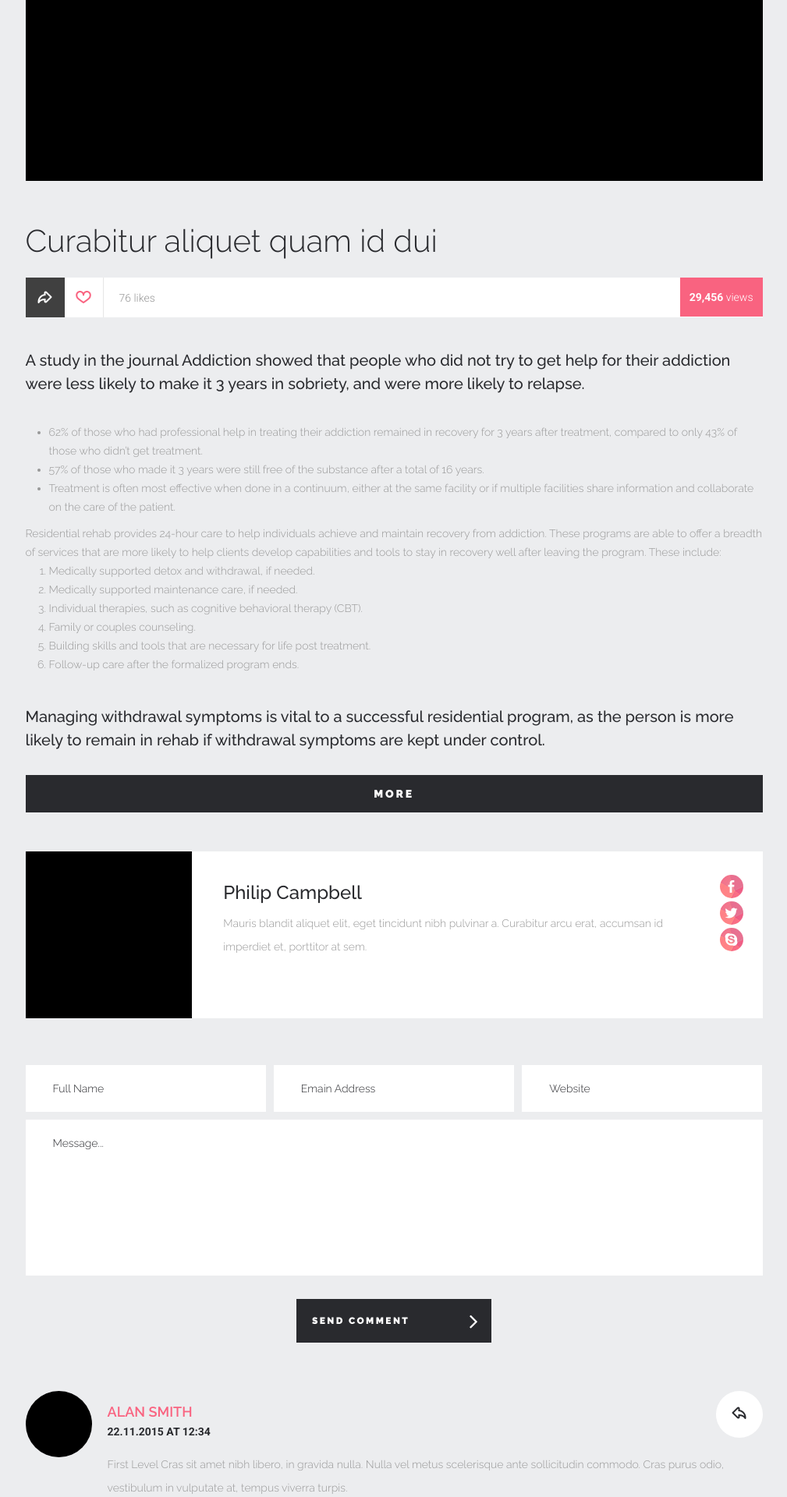
After one commit to aj02/elitecarefoundation, a PHP site: page /residential_rehabilitation.php in a window 1280 px wide. The commit adds this page. Shown: the part 720-2640 px from the top of the page at 78% size, without its empty margins (135-1144 px from the left). Run offline with PHP 8.4, Linux system fonts and the light colour scheme; some web fonts are replaced.

Commit message:
Added residential rehab page

```diff
--- a/includes/menu.php
+++ b/includes/menu.php
@@ -25,7 +25,7 @@ Contact Us
                             <a href="services.php">Services</a>
                             <ul>
                                 <li>
-                                    <a href="residential_rehabiltiation.php">Residential Rehabiltiation</a>
+                                    <a href="residential_rehabilitation.php">Residential Rehabilitation</a>
                                 </li>
                                 <li>
                                     <a href="detox.php">Detox</a>
--- /dev/null
+++ b/residential_rehabilitation.php
@@ -0,0 +1,414 @@
+<!DOCTYPE html>
+<!--[if lt IE 7]>      <html class="no-js lt-ie9 lt-ie8 lt-ie7"> <![endif]-->
+<!--[if IE 7]>         <html class="no-js lt-ie9 lt-ie8"> <![endif]-->
+<!--[if IE 8]>         <html class="no-js lt-ie9"> <![endif]-->
+<!--[if gt IE 8]--> <html class="no-js"> <!--<![endif]-->
+<?php
+include("includes/head.php");
+?>
+<body>
+
+    <div class="preloader">
+        <div class="preloader_image"></div>
+    </div>
+
+    <!--[if lt IE 9]>
+        <div class="bg-danger text-center">You are using an <strong>outdated</strong> browser. Please <a href="http://browsehappy.com/" class="highlight">upgrade your browser</a> to improve your experience.</div>
+    <![endif]-->
+
+<!-- search modal -->
+<div class="modal" tabindex="-1" role="dialog" aria-labelledby="search_modal" id="search_modal">
+    <div class="widget widget_search">
+        <form method="get" class="searchform form-inline" action="/">
+            <div class="form-group">
+                <input type="text" value="" name="search" class="form-control" placeholder="Search keyword" id="modal-search-input">
+            </div>
+            <button type="submit" class="theme_button">Search</button>
+        </form>
+    </div>
+</div>
+
+<!-- wrappers for visual page editor and boxed version of template -->
+<div id="canvas">
+<div id="box_wrapper">
+
+<!-- template sections -->
+
+<?php
+include("includes/header.php");
+?>
+
+<section class="page_breadcrumbs section_padding_bottom_30">
+    <div class="container">
+        <div class="row">
+            <div class="col-sm-12 text-center">
+                <h1 class="text-uppercase">Residential Rehabilitation</h1>
+                <ol class="breadcrumb">
+                    <li>
+                        <a href="/">
+                            In Titwala
+                        </a>
+                    </li>
+
+                </ol>
+            </div>
+        </div>
+    </div>
+</section>
+
+<section class="section_padding_v75 full-post ls ms">
+    <div class="container">
+    	<div class="row">
+    		<div class="col-sm-10 col-sm-push-1">
+
+                                <article class="single-item big-item">
+                    <div class="item-media">
+
+                        <img src="images/image-post.jpg" alt="">
+                        <div class="media-links">
+                            <a href="blog_post.html" class="abs-link"></a>
+                        </div>
+                    </div>
+                    <div class="single-item-body padding-b0">
+                        <header class="entry-header">
+                            <h2>
+                                <a href="#">Curabitur aliquet quam id dui</a>
+                            </h2>
+                            <div class="post-adds with_background">
+                                <a href="#" class="lightlink">
+                                    <i class="rt-icon2-arrow-forward-outline"></i>
+                                </a>
+                                <a href="#" class="invertlink with_border">
+                                    <i class="rt-icon2-heart-outline"></i>
+                                </a>
+                                <span class="item-likes">
+                                    76 likes
+                                </span>
+                                <span class="views-count pull-right">
+                                    <strong>29,456</strong> views
+                                </span>
+                            </div>
+                        </header>
+                        <p class="important margin-b25 margin-t40 grey">
+                            A study in the journal Addiction showed that people who did not try to get help for their addiction were less likely to make it 3 years in sobriety, and were more likely to relapse.
+                        </p>
+                        <p class="margin-b35">
+<ul>
+<li>
+62% of those who had professional help in treating their addiction remained in recovery for 3 years after treatment, compared to only 43% of those who didn’t get treatment.
+</li>
+<li>
+57% of those who made it 3 years were still free of the substance after a total of 16 years.
+</li>
+<li>
+Treatment is often most effective when done in a continuum, either at the same facility or if multiple facilities share information and collaborate on the care of the patient.
+</li>
+</ul>
+
+Residential rehab provides 24-hour care to help individuals achieve and maintain recovery from addiction. These programs are able to offer a breadth of services that are more likely to help clients develop capabilities and tools to stay in recovery well after leaving the program. These include:
+<ol>
+<li>
+Medically supported detox and withdrawal, if needed.
+</li>
+<li>
+Medically supported maintenance care, if needed.
+</li>
+<li>
+Individual therapies, such as cognitive behavioral therapy (CBT).
+</li>
+<li>
+Family or couples counseling.
+</li>
+<li>
+Building skills and tools that are necessary for life post treatment.
+</li>
+<li>
+Follow-up care after the formalized program ends.
+</li>
+</ol>
+<p class="important margin-b25 margin-t40 grey">
+Managing withdrawal symptoms is vital to a successful residential program, as the person is more likely to remain in rehab if withdrawal symptoms are kept under control.
+</p>
+
+
+                        </p>
+
+                        <!-- Blog More -->
+                        <div id="blog-more" class="blog-more collapse">
+
+                            <p>
+                            When treatment is customized to meet the specific individual’s physical, psychological, and practical needs during and after treatment, it’s more likely to help those struggling with addiction.
+
+Our residential treatment facility offers evidence-based treatments and therapies offer patients a fighting chance at sobriety and recovery.
+
+                            </p>
+                            <ul class="list1">
+                                <li>Vivamus suscipit tortor eget felis</li>
+                                <li>Quisque velit nisi, pretium ut lacinia in</li>
+                                <li>Nonumy eirmod tempor</li>
+                            </ul>
+                            <p>
+                                <img src="images/full-post-img01.jpg" alt="" class="alignleft">
+                                Vestibulum ante ipsum primis in faucibus orci luctus et ultrices posuere cubilia Curae; Donec velit neque, auctor sit amet aliquam vel, ullamcorper sit amet ligula. Quisque velit nisi, pretium ut lacinia in, elementum id enim. Vivamus magna justo, lacinia eget consectetur sed, convallis at tellus. Vestibulum ac diam sit amet quam vehicula elementum sed sit amet dui. Sed porttitor lectus nibh. Donec rutrum congue leo eget malesuada. Quisque velit nisi, pretium ut lacinia in, elementum id enim. Vestibulum ac diam sit amet quam vehicula elementum sed sit amet dui. Cras ultricies ligula sed magna dictum porta. Nulla porttitor accumsan tincidunt. Nulla quis lorem ut libero malesuada feugiat. Vestibulum ac diam sit amet quam vehicula elementum sed sit amet dui. Praesent sapien massa, convallis a pellentesque nec, egestas non nisi. Vestibulum ante ipsum primis in faucibus orci luctus etsit dictum.
+                            </p>
+                            <p>
+                                At accusam aliquyam diam diam dolore dolores duo eirmod eos erat, et nonumy sed tempor et et invidunt justo labore Stet clita ea et gubergren, kasd magna no rebum. sanctus sea sed takimata ut vero voluptua. est Lorem ipsum dolor sit amet. Lorem ipsum dolor sit amet, consetetur sadipscing elitr, sed diam nonumy eirmod tempor invidunt ut labore et dolore magna aliquyam erat.
+                            </p>
+                            <p class="post-category"><a href="#" class="invertlink">Fitness</a></p>
+                        </div><!-- eof blog more -->
+
+                        <div class="darklinks text-center">
+                            <a class="blog-more-toggle collapsed" data-toggle="collapse" href="#blog-more" aria-expanded="false" aria-controls="blog-more">
+                                <span class="blog-more-hidden">More</span>
+                                <span class="blog-more-visible">Hide</span>
+                            </a>
+                        </div>
+                    </div>
+                </article>
+
+                                        <!-- Post autor -->
+
+                        <div class="author-meta with_background">
+                            <div class="row">
+                                <div class="col-md-3">
+                                    <div class="item-media">
+                                        <img src="images/team/team1.jpg" alt="">
+                                    </div>
+                                </div>
+                                <div class="col-md-9">
+                                    <div class="item-content">
+                                        <h4 class="entry-title">Philip Campbell</h4>
+                                        <p>Mauris blandit aliquet elit, eget tincidunt nibh pulvinar a. Curabitur arcu erat, accumsan id imperdiet et, porttitor at sem.</p>
+                                        <span class="author-social">
+                                            <a href="#" class="social-icon img-bg-icon rounded-icon soc-facebook"></a>
+                                            <a href="#" class="social-icon img-bg-icon rounded-icon soc-twitter"></a>
+                                            <a href="#" class="social-icon img-bg-icon rounded-icon soc-skype"></a>
+                                        </span>
+                                    </div>
+                                </div>
+                            </div>
+                        </div>
+
+                        <!-- Send comment form -->
+
+                        <div class="comment-respond" id="respond">
+                            <form class="comment-form" id="commentform" method="post" action="/">
+                                <div class="row">
+                                    <div class="col-md-4">
+                                        <p class="comment-form-author">
+                                            <label for="author" class="sr-only">Name <span class="required">*</span></label>
+                                            <!-- <i class="rt-icon2-user-outline"></i> -->
+                                            <input type="text" aria-required="true" size="30" value="" name="author" id="author" class="form-control" placeholder="Full Name">
+                                        </p>
+                                    </div>
+                                    <div class="col-md-4">
+                                        <p class="comment-form-email">
+                                            <label for="comment_email" class="sr-only">Email <span class="required">*</span></label>
+                                            <!-- <i class="rt-icon2-mail2"></i> -->
+                                            <input type="email" aria-required="true" size="30" value="" name="comment_email" id="comment_email" class="form-control" placeholder="Emain Address">
+                                        </p>
+                                    </div>
+                                    <div class="col-md-4">
+                                        <p class="comment-form-site">
+                                            <label for="website" class="sr-only">Website</label>
+                                            <!-- <i class="rt-icon2-user-outline"></i> -->
+                                            <input type="text" size="30" value="" name="website" id="website" class="form-control" placeholder="Website">
+                                        </p>
+                                    </div>
+                                    <div class="col-md-12">
+                                        <p class="comment-form-chat">
+                                            <label for="comment" class="sr-only">Comment</label>
+                                            <!-- <i class="rt-icon2-pencil3"></i> -->
+                                            <textarea aria-required="true" rows="8" cols="45" name="comment" id="comment" class="form-control" placeholder="Message..."></textarea>
+                                        </p>
+                                    </div>
+                                </div>
+                                <p class="form-submit text-center">
+                                    <button type="submit" id="submit" name="submit" class="theme_button">Send Comment</button>
+                                </p>
+                            </form>
+                        </div>
+
+                        <!-- Comments -->
+
+                        <div class="comments-area" id="comments">
+                            <ol class="comment-list">
+                                <li class="comment even thread-even depth-1 parent">
+                                    <article class="comment-body media">
+                                        <div class="media-left">
+                                            <img class="media-object" alt="" src="images/team/team3_small.jpg">
+                                        </div>
+                                        <div class="media-body">
+                                    <span class="reply">
+                                        <a href="#respond" class="with_background">
+                                            <i class="rt-icon2-arrow-back-outline"></i>
+                                        </a>
+                                    </span>
+                                            <div class="comment-meta">
+                                                <a class="author_url invertlink" rel="external nofollow" href="#">Alan Smith</a>
+                                        <span class="comment-date grey">
+                                            <time datetime="2016-08-01T15:05:23+00:00" class="entry-date">22.11.2015 at 12:34</time>
+                                        </span>
+                                            </div>
+                                            <p>First Level Cras sit amet nibh libero, in gravida nulla. Nulla vel metus scelerisque ante sollicitudin commodo. Cras purus odio, vestibulum in vulputate at, tempus viverra turpis.</p>
+                                        </div>
+                                    </article>
+                                    <!-- .comment-body -->
+
+                                    <ol class="children">
+                                        <li class="comment byuser odd alt depth-2 parent">
+                                            <article class="comment-body media">
+                                                <div class="media-left">
+                                                    <img class="media-object" alt="" src="images/team/team2_small.jpg">
+                                                </div>
+                                                <div class="media-body">
+                                            <span class="reply">
+                                                <a href="#respond" class="with_background">
+                                                    <i class="rt-icon2-arrow-back-outline"></i>
+                                                </a>
+                                            </span>
+                                                    <div class="comment-meta">
+                                                        <a class="author_url invertlink" rel="external nofollow" href="#">Alan Smith</a>
+                                                <span class="comment-date">
+                                                    <time datetime="2016-08-01T15:05:23+00:00" class="entry-date grey">22.11.2015 at 12:34</time>
+                                                </span>
+                                                    </div>
+                                                    <p>Second Level Cras sit amet nibh libero, in gravida nulla. Nulla vel metus scelerisque ante sollicitudin commodo. Cras purus odio, vestibulum in vulputate at, tempus viverra turpis.</p>
+                                                </div>
+                                            </article>
+                                            <!-- .comment-body -->
+
+                                            <ol class="children">
+                                                <li class="comment byuser even depth-3">
+                                                    <article class="comment-body media">
+                                                        <div class="media-left">
+                                                            <img class="media-object" alt="" src="images/team/team10_small.jpg">
+                                                        </div>
+                                                        <div class="media-body">
+                                                    <span class="reply">
+                                                        <a href="#respond" class="with_background">
+                                                            <i class="rt-icon2-arrow-back-outline"></i>
+                                                        </a>
+                                                    </span>
+                                                            <div class="comment-meta">
+                                                                <a class="author_url invertlink" rel="external nofollow" href="#">Alan Smith</a>
+                                                        <span class="comment-date">
+                                                            <time datetime="2016-08-01T15:05:23+00:00" class="entry-date grey">22.11.2015 at 12:34</time>
+                                                        </span>
+                                                            </div>
+                                                            <p>Third Level Cras sit amet nibh libero, in gravida nulla. Nulla vel metus scelerisque ante sollicitudin commodo. Cras purus odio, vestibulum in vulputate at, tempus viverra turpis.</p>
+                                                        </div>
+                                                    </article>
+                                                    <!-- .comment-body -->
+                                                </li>
+                                                <!-- #comment-## -->
+                                            </ol>
+                                            <!-- .children -->
+                                        </li>
+                                        <!-- #comment-## -->
+                                    </ol>
+                                    <!-- .children -->
+                                </li>
+                                <!-- #comment-## -->
+
+                                <li class="comment byuser odd alt thread-odd thread-alt depth-1">
+                                    <article class="comment-body media">
+                                        <div class="media-left">
+                                            <img class="media-object" alt="" src="images/team/team4_small.jpg">
+                                        </div>
+                                        <div class="media-body">
+                                    <span class="reply">
+                                        <a href="#respond" class="with_background">
+                                            <i class="rt-icon2-arrow-back-outline"></i>
+                                        </a>
+                                    </span>
+                                            <div class="comment-meta">
+                                                <a class="author_url invertlink" rel="external nofollow" href="#">Alan Smith</a>
+                                        <span class="comment-date">
+                                            <time datetime="2016-08-01T15:05:23+00:00" class="entry-date grey">22.11.2015 at 12:34</time>
+                                        </span>
+                                            </div>
+                                            <p>First Level Cras sit amet nibh libero, in gravida nulla. Nulla vel metus scelerisque ante sollicitudin commodo. Cras purus odio, vestibulum in vulputate at, tempus viverra turpis.</p>
+                                        </div>
+                                    </article>
+                                    <!-- .comment-body -->
+                                </li>
+                                <!-- #comment-## -->
+
+                                <li class="comment byuser even thread-even depth-1">
+                                    <article class="comment-body media">
+                                        <div class="media-left">
+                                            <img class="media-object" alt="" src="images/team/team9_small.jpg">
+                                        </div>
+                                        <div class="media-body">
+                                    <span class="reply">
+                                        <a href="#respond" class="with_background">
+                                            <i class="rt-icon2-arrow-back-outline"></i>
+                                        </a>
+                                    </span>
+                                            <div class="comment-meta">
+                                                <a class="author_url invertlink" rel="external nofollow" href="#">Alan Smith</a>
+                                        <span class="comment-date">
+                                            <time datetime="2016-08-01T15:05:23+00:00" class="entry-date grey">22.11.2015 at 12:34</time>
+                                        </span>
+                                            </div>
+                                            <p>First Level Cras sit amet nibh libero, in gravida nulla. Nulla vel metus scelerisque ante sollicitudin commodo. Cras purus odio, vestibulum in vulputate at, tempus viverra turpis.</p>
+                                        </div>
+                                    </article>
+                                    <!-- .comment-body -->
+                                </li>
+                                <!-- #comment-## -->
+                            </ol>
+                            <!-- .comment-list -->
+                        </div>
+
+                    <!-- Navigation buttons     -->
+
+                    <div class="row nav-buttons">
+                        <div class="col-sm-6 text-center">
+                            <a href="#" class="blog-btn prev-btn">
+                                <div class="btn-image-bg">
+                                    <img src="images/blog_prev.jpg" alt="">
+                                </div>
+                                <div class="item-media">
+                                    <p>Prev</p>
+                                    <h3>Lorem ipsum dolor sit consetetur</h3>
+                                </div>
+                            </a>
+                        </div>
+                        <div class="col-sm-6 text-center">
+                            <a href="#" class="blog-btn next-btn">
+                                <div class="btn-image-bg">
+                                    <img src="images/blog_next.jpg" alt="">
+                                </div>
+                                <div class="item-media">
+                                    <p>Next</p>
+                                    <h3>Sadipscing elitsed diam nonumy</h3>
+                                </div>
+                            </a>
+                        </div>
+                    </div>
+                    <!-- eof Navigation buttons     -->
+
+    		</div>
+
+    	</div>
+    </div>
+</section>
+
+<?php
+include("includes/footer.php");
+include("includes/copyright.php");
+?>
+
+</div><!-- eof #box_wrapper -->
+</div><!-- eof #canvas -->
+
+        <script src="js/compressed.js"></script>
+        <script src="js/switcher.js"></script>
+        <script src="js/main.js"></script>
+
+        <script src="js/jquery-ui.js"></script>
+
+    </body>
+</html>
```
Also changed, not shown: about.php (+10 -0 lines).
